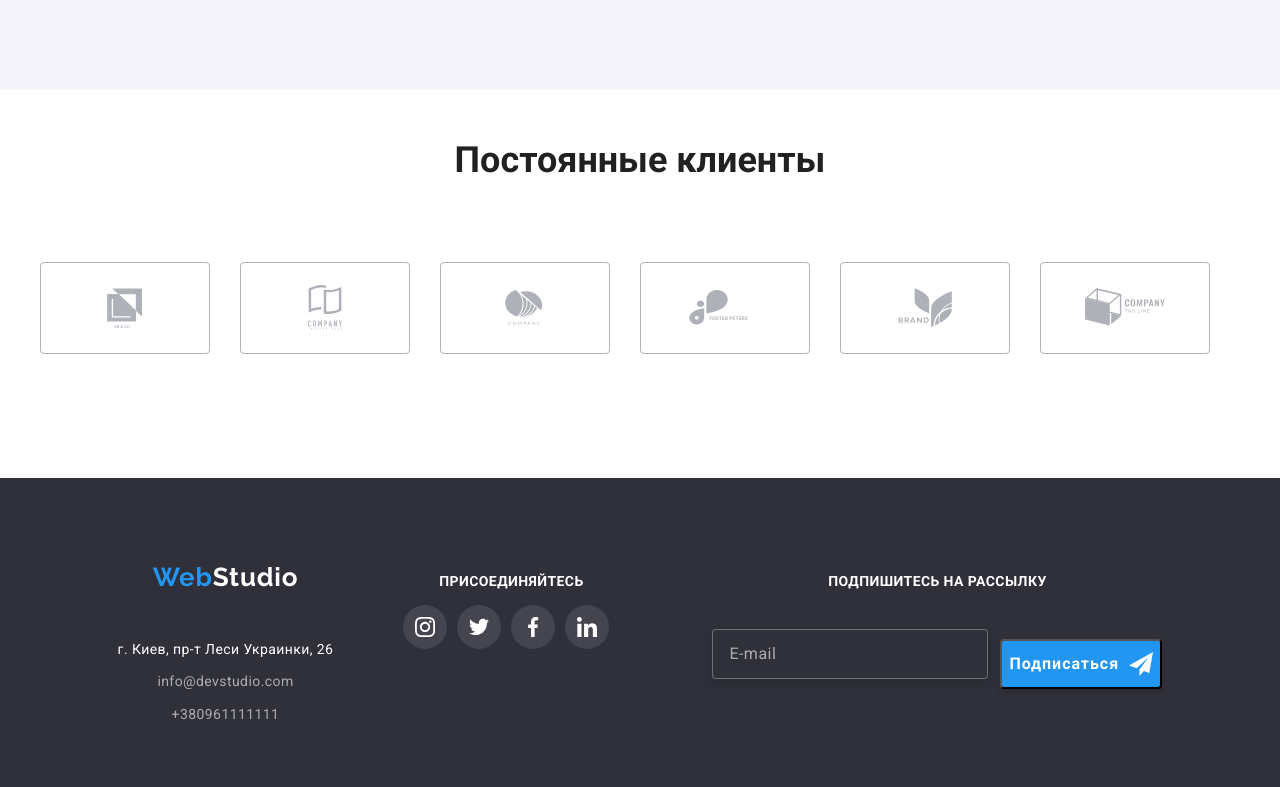
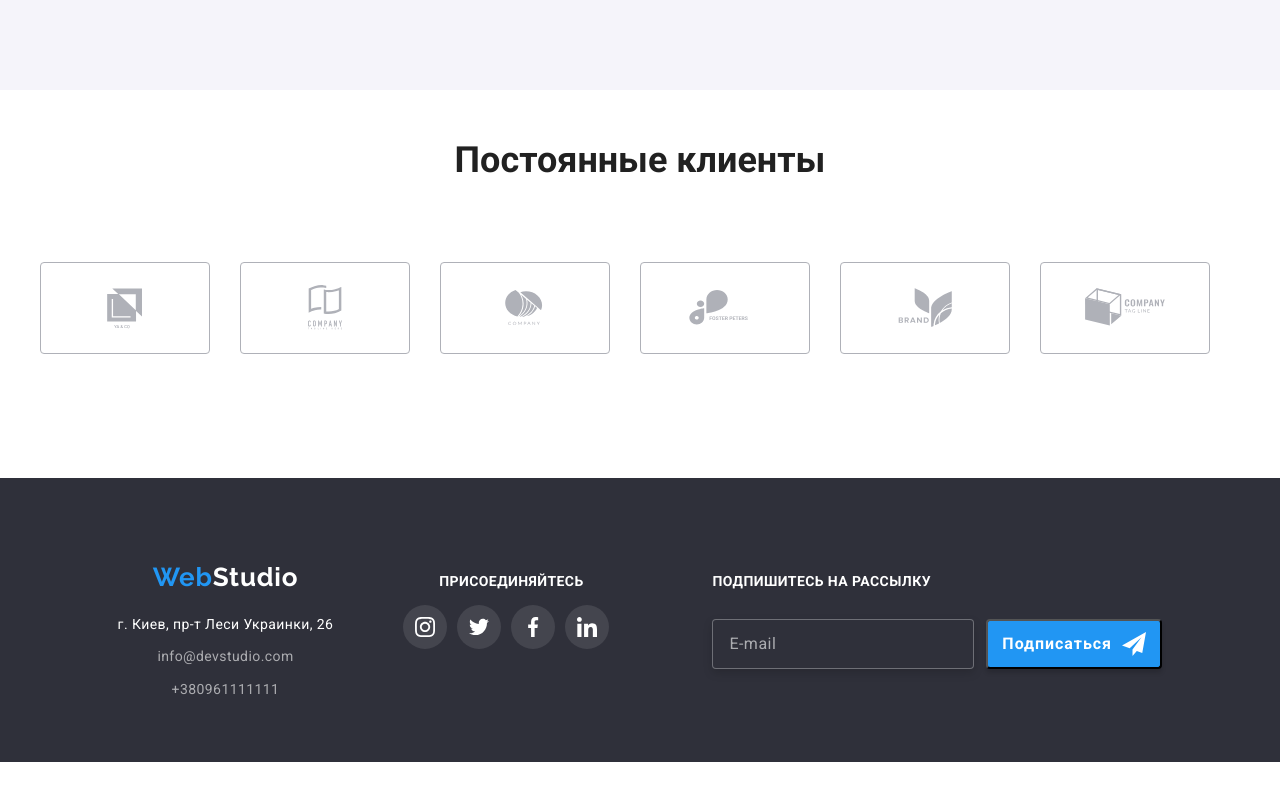
Before and after one commit to SergioTrukhan/goit-markup-hw-08, a plain HTML site: page index.html in a window 1280 px wide. Shown: the part 2554-3341 px from the top of the page. After the commit the page ends 3316 px from the top, so only its background shows below. Drawn offline with nearby package versions, Linux system fonts and the light colour scheme.

Commit message:
HW8
Footer ready (index)

```diff
--- a/sass/layout/_footer-form.scss
+++ b/sass/layout/_footer-form.scss
@@ -12,6 +12,8 @@
   margin-bottom: 20px;
   @media screen and (min-width: 1200px) {
     margin-bottom: 30px;
+    display: block;
+    text-align: left;
   }
 }
 .footer-sign-form {
@@ -54,7 +56,7 @@
     color: rgba(255, 255, 255, 0.6);
   }
   @media screen and (min-width: 1200px) {
-    width: 338px;
+    width: 295px;
   }
 }
 
@@ -83,6 +85,7 @@
   cursor: pointer;
   @media screen and (min-width: 1200px) {
     margin-left: 12px;
+    margin-top: 0;
   }
 }
 .footer-sign-icon {
--- a/sass/layout/_footer.scss
+++ b/sass/layout/_footer.scss
@@ -1,6 +1,8 @@
 .footer {
   padding-top: 60px;
   padding-bottom: 60px;
+  @media screen and (min-width: 1200px) {
+  }
 }
 .footer {
   background-color: var(--secondary-background-color);
@@ -12,9 +14,13 @@
   flex-direction: column;
   align-items: center;
   justify-content: center;
+  @media screen and (min-width: 768px) {
+    flex-direction: row;
+    flex-wrap: wrap;
+  }
   @media screen and (min-width: 1200px) {
     display: flex;
-    flex-direction: row;
+    flex-wrap: unset;
     align-items: baseline;
   }
 }
@@ -57,7 +63,11 @@
     margin-top: 9px;
   }
 }
-
+.footer-link-container {
+  @media screen and (min-width: 768px) {
+    padding-top: 0;
+  }
+}
 .footer-connect {
   display: flex;
   align-items: center;
@@ -71,6 +81,9 @@
   letter-spacing: 0.03em;
   text-transform: uppercase;
   color: var(--accent-second-color);
+  @media screen and (min-width: 768px) {
+    margin-top: 0;
+  }
   @media screen and (min-width: 1200px) {
     margin-top: auto;
   }
@@ -81,11 +94,18 @@
   align-items: center;
   justify-content: center;
   margin-right: 0;
+  @media screen and (min-width: 768px) {
+    padding-bottom: 0;
+  }
 }
 .footer-container {
   padding: auto;
+  @media screen and (min-width: 768px) {
+    margin-right: 165px;
+  }
   @media screen and (min-width: 1200px) {
     padding-right: 70px;
+    margin-right: 0;
   }
 }
 
```
Also changed, not shown: css/main.css, css/main.min.css, 2 other files.
